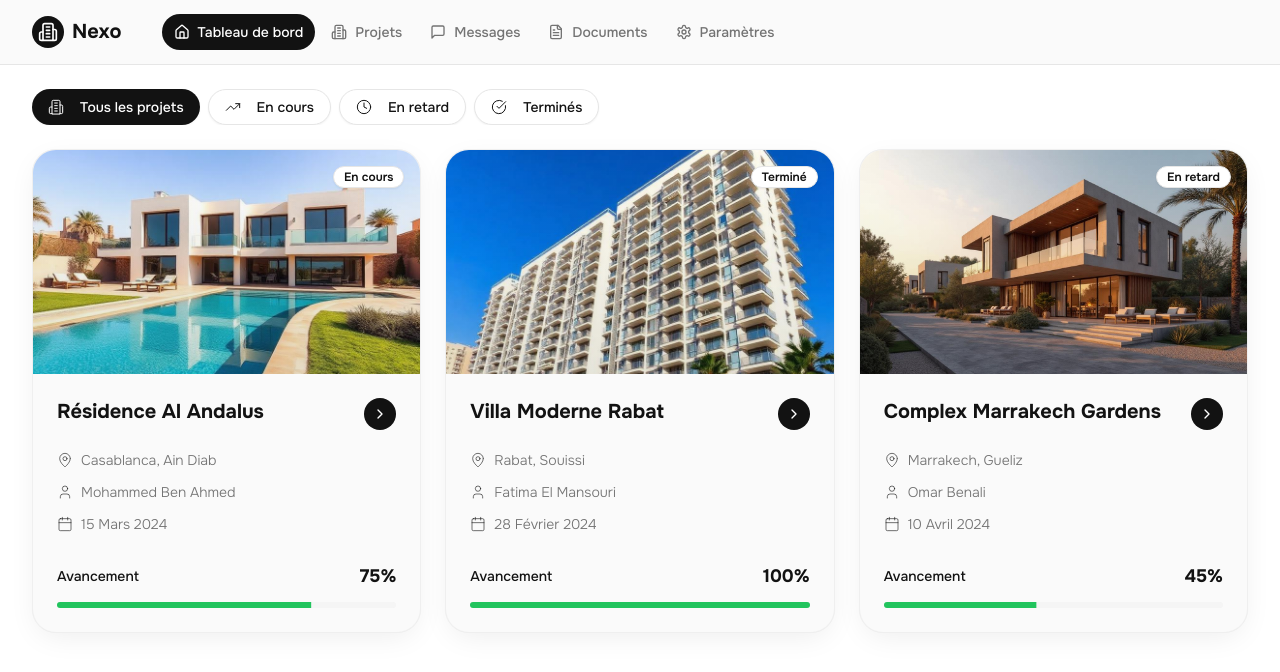
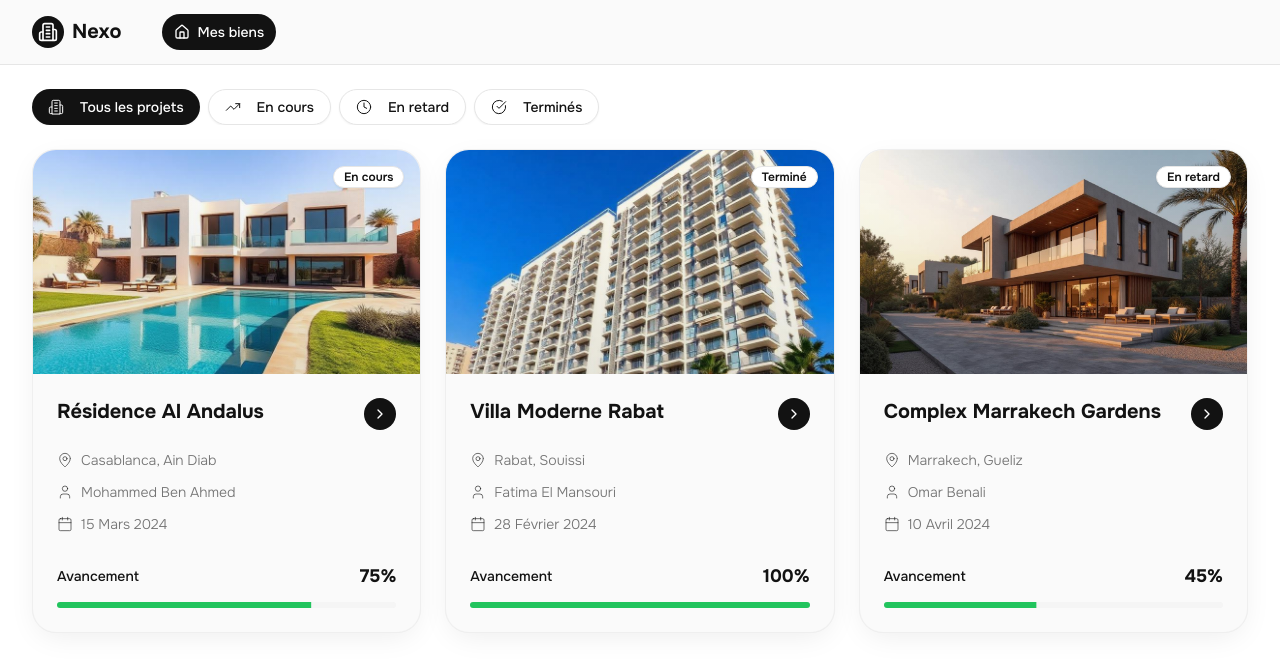
Before and after one commit to davidamelekhh/remix-of-aurapro, a React (Vite) app: page / in a window 1280 px wide. Shown: the top 672 px of the page. Built offline with nearby package versions, Linux system fonts and the light colour scheme.

Commit message:
Refactor: Rename Dashboard to My Properties

```diff
--- a/src/App.tsx
+++ b/src/App.tsx
@@ -18,7 +18,6 @@ const App = () => (
         <Routes>
           <Route path="/" element={<Index />} />
           <Route path="/project/:id" element={<ProjectDetail />} />
-          {/* ADD ALL CUSTOM ROUTES ABOVE THE CATCH-ALL "*" ROUTE */}
           <Route path="*" element={<NotFound />} />
         </Routes>
       </BrowserRouter>
--- a/src/components/layout/Navigation.tsx
+++ b/src/components/layout/Navigation.tsx
@@ -1,15 +1,11 @@
 import { useState } from 'react';
-import { Home, Building2, MessageSquare, FileText, Settings, Menu, X } from 'lucide-react';
+import { Home, Building2, Menu, X } from 'lucide-react';
 import { Link, useLocation } from 'react-router-dom';
 import { Button } from '@/components/ui/button';
 import { cn } from '@/lib/utils';
 
 const navigation = [
-  { name: 'Tableau de bord', nameAr: 'لوحة القيادة', href: '/', icon: Home },
-  { name: 'Projets', nameAr: 'المشاريع', href: '/projects', icon: Building2 },
-  { name: 'Messages', nameAr: 'الرسائل', href: '/messages', icon: MessageSquare },
-  { name: 'Documents', nameAr: 'الوثائق', href: '/documents', icon: FileText },
-  { name: 'Paramètres', nameAr: 'الإعدادات', href: '/settings', icon: Settings },
+  { name: 'Mes biens', nameAr: 'ممتلكاتي', href: '/', icon: Home },
 ];
 
 export function Navigation() {
```
